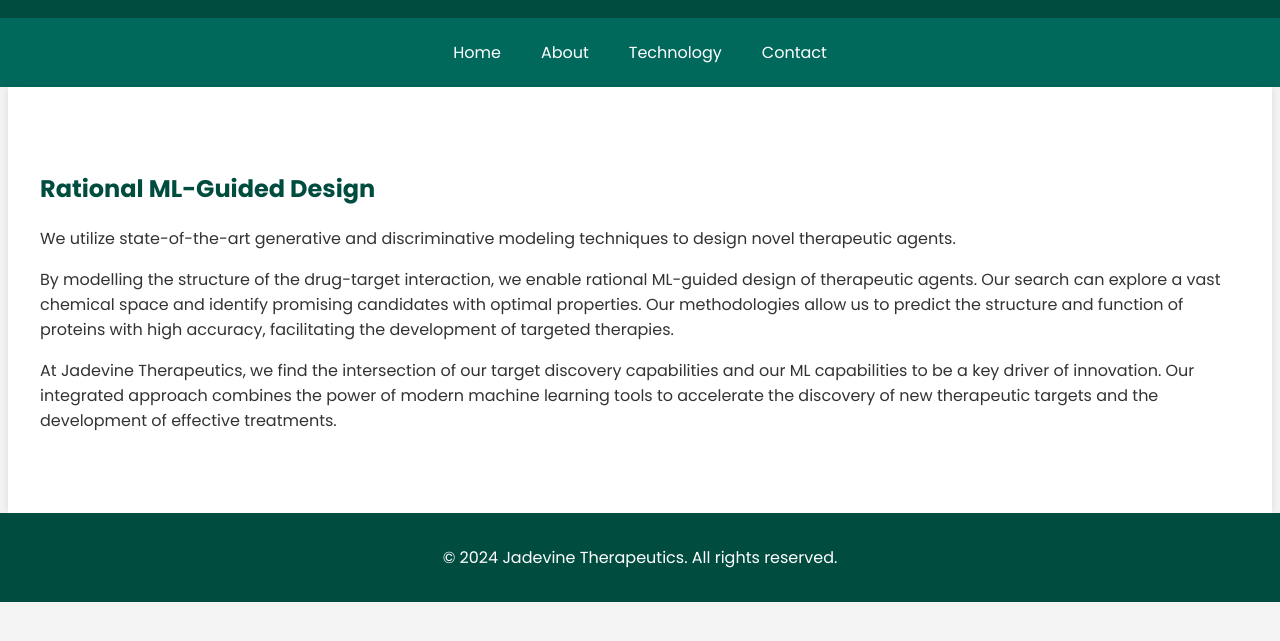
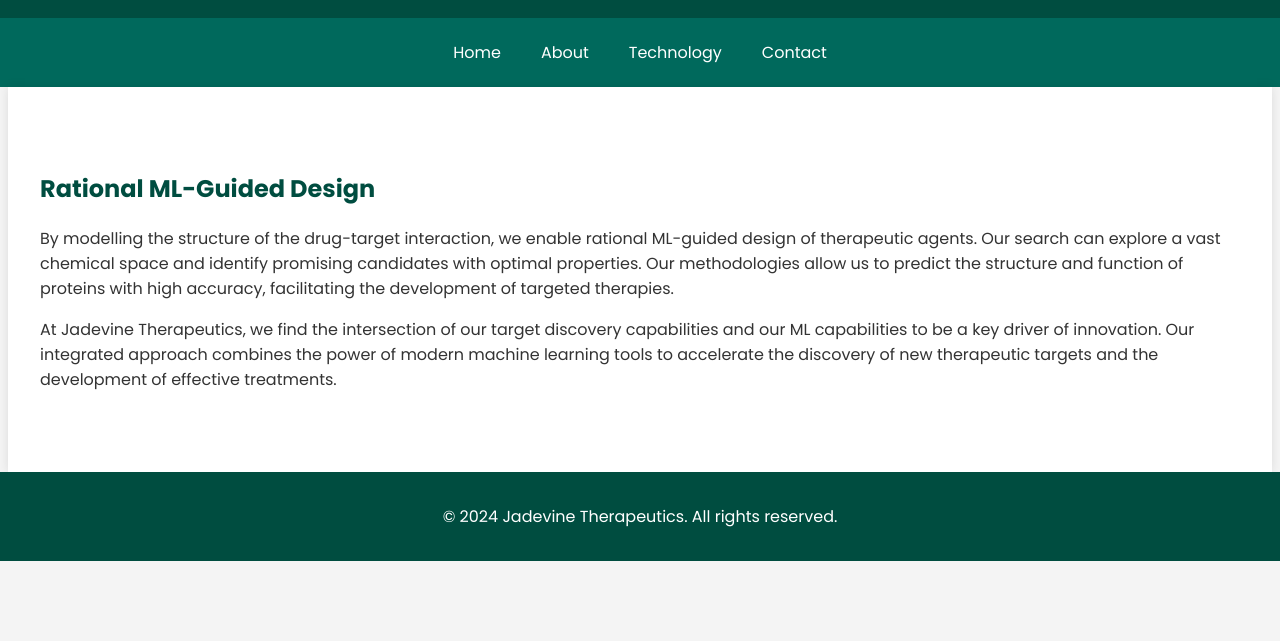
Before and after one commit to jadevinetherapeutics/jadevinetherapeutics.github.io, a plain HTML site: page technology.html in a window 1280 px wide. Shown: the part 105-746 px from the top of the page. Drawn offline with Linux system fonts and the light colour scheme.

Commit message:
Update technology.html

```diff
--- a/technology.html
+++ b/technology.html
@@ -19,7 +19,6 @@
     <div class="container">
         <section class="section">
             <h2>Rational ML-Guided Design</h2>
-            <p>We utilize state-of-the-art generative and discriminative modeling techniques to design novel therapeutic agents.</p>
             <p>By modelling the structure of the drug-target interaction, we enable rational ML-guided design of therapeutic agents. Our search can explore a vast chemical space and identify promising candidates with optimal properties. Our methodologies allow us to predict the structure and function of proteins with high accuracy, facilitating the development of targeted therapies.</p>
             <p>At Jadevine Therapeutics, we find the intersection of our target discovery capabilities and our ML capabilities to be a key driver of innovation. Our integrated approach combines the power of modern machine learning tools to accelerate the discovery of new therapeutic targets and the development of effective treatments.</p>
         </section>
```
